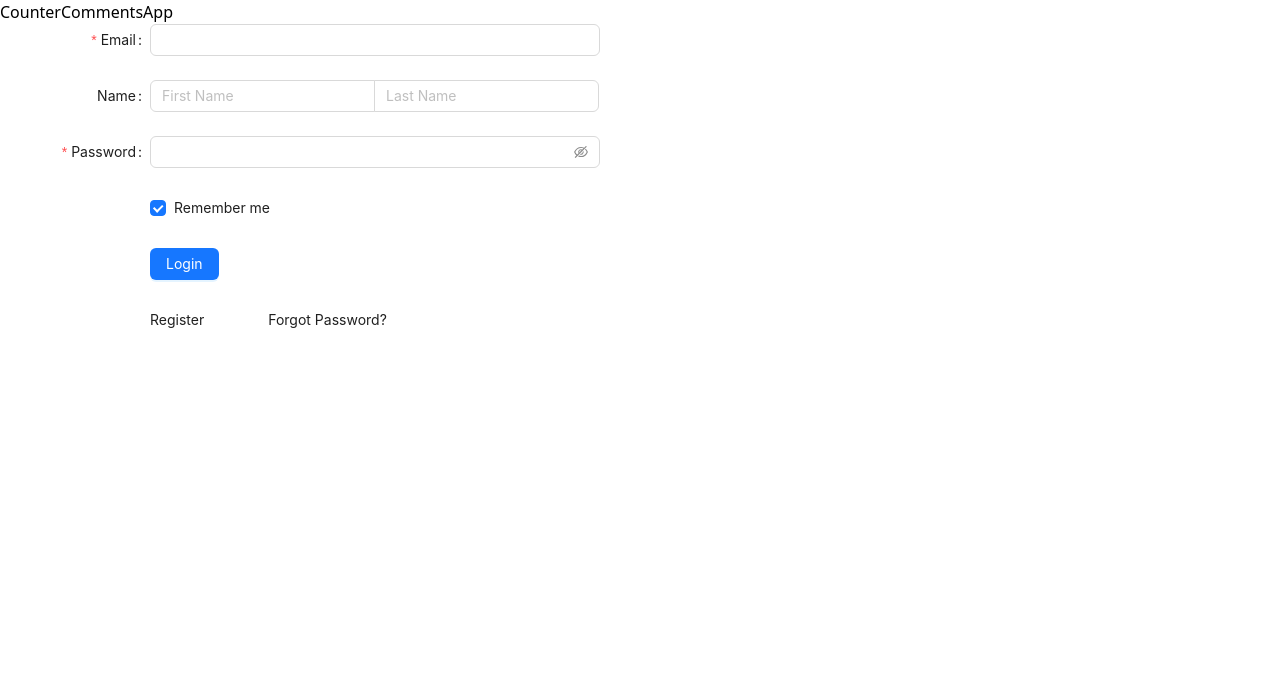
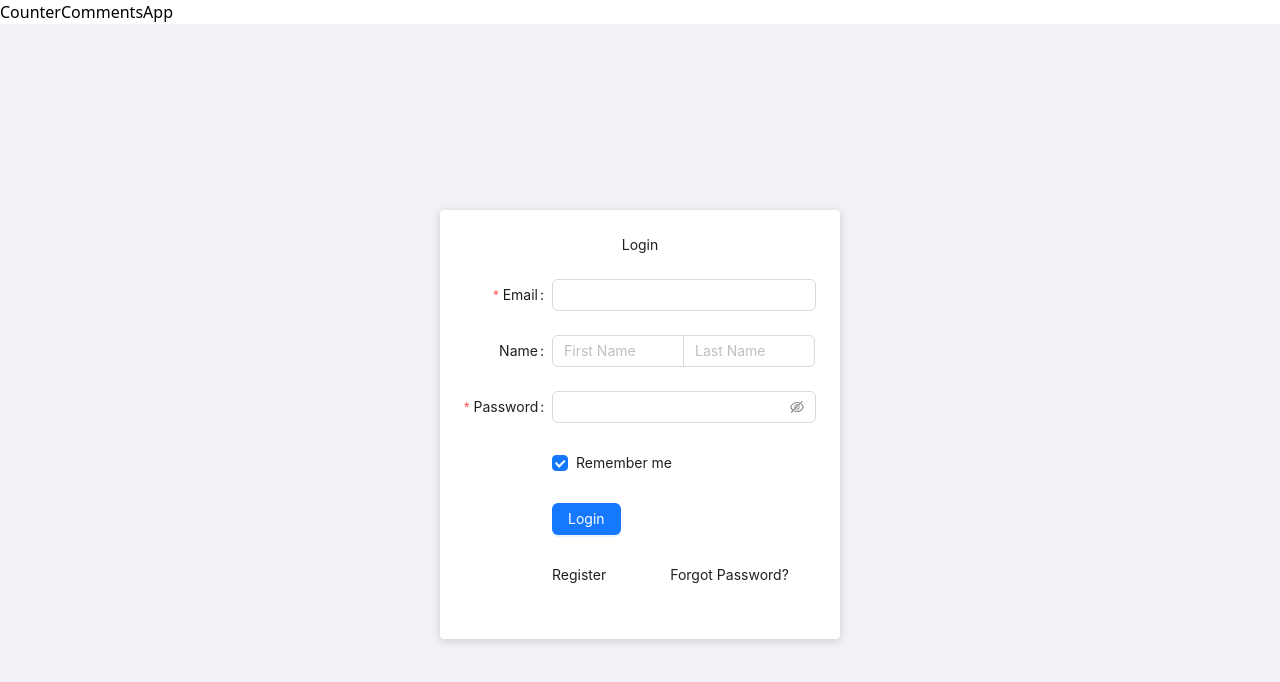
Before and after one commit to wiperi/Amadine-Frontend, a React (Create React App) app: page /nav/app in a window 1280 px wide. Shown: the top 682 px of the page. Built offline with nearby package versions, Linux system fonts and the light colour scheme.

Commit message:
feat: separate login page

```diff
--- a/src/pages/App.tsx
+++ /dev/null
@@ -1,96 +0,0 @@
-import React from 'react';
-import type { FormProps } from 'antd';
-import { Button, Checkbox, Form, Input } from 'antd';
-
-type FieldType = {
-  email?: string;
-  name?: string;
-  password?: string;
-  remember?: string;
-  firstName?: string;
-  lastName?: string;
-};
-
-const onFinish: FormProps<FieldType>['onFinish'] = (values) => {
-  console.log('Success:', values);
-};
-
-const onFinishFailed: FormProps<FieldType>['onFinishFailed'] = (errorInfo) => {
-  console.log('Failed:', errorInfo);
-};
-
-const App: React.FC = () => (
-  <Form
-    name="basic"
-    labelCol={{ span: 6 }}
-    wrapperCol={{ span: 18 }}
-    style={{ maxWidth: 600 }}
-    initialValues={{ remember: true }}
-    onFinish={onFinish}
-    onFinishFailed={onFinishFailed}
-    autoComplete="off"
-  >
-    <Form.Item<FieldType>
-      label="Email"
-      name="email"
-      rules={[
-        { required: true, message: 'Please input your email!' },
-        { type: 'email', message: 'Please enter a valid email address!' },
-      ]}
-    >
-      <Input />
-    </Form.Item>
-
-    <Form.Item<FieldType>
-      label="Name"
-    >
-      <Input.Group compact>
-        <Form.Item
-          name="firstName"
-          noStyle
-          rules={[{ required: true, message: 'Please input your first name!' }]}
-        >
-          <Input style={{ width: '50%' }} placeholder="First Name" />
-        </Form.Item>
-        <Form.Item
-          name="lastName"
-          noStyle
-          rules={[{ required: true, message: 'Please input your last name!' }]}
-        >
-          <Input style={{ width: '50%' }} placeholder="Last Name" />
-        </Form.Item>
-      </Input.Group>
-    </Form.Item>
-
-    <Form.Item<FieldType>
-      label="Password"
-      name="password"
-      rules={[{ required: true, message: 'Please input your password!' }]}
-    >
-      <Input.Password />
-    </Form.Item>
-
-    <Form.Item<FieldType>
-      name="remember"
-      valuePropName="checked"
-      wrapperCol={{ offset: 6, span: 24 }}
-    >
-      <Checkbox>Remember me</Checkbox>
-    </Form.Item>
-
-    <Form.Item wrapperCol={{ offset: 6, span: 24 }}>
-      <Button type="primary" htmlType="submit" style={{ marginRight: '2rem' }}>
-        Login
-      </Button>
-    </Form.Item>
-
-    <Form.Item wrapperCol={{ offset: 6, span: 24 }}>
-      <a style={{ marginRight: '4rem' }} href="#">
-        Register
-      </a>
-      <a href="#">Forgot Password?</a>
-    </Form.Item>
-  </Form>
-);
-
-export default App;
--- a/src/pages/DashBoard.tsx
+++ b/src/pages/DashBoard.tsx
@@ -1,5 +1,5 @@
 import { Layout, Menu, Input, Avatar, Button, ConfigProvider, theme, Modal, Card } from 'antd';
-import App from './App';
+import Login from './Login';
 import {
   HomeOutlined,
   UserOutlined,
@@ -78,18 +78,6 @@ const DashBoard: React.FC = () => {
           </Content>
         </Layout>
       </Layout>
-
-      <Modal
-        open={true}
-        footer={null}
-        closable={false}
-        centered
-        width={400}
-        styles={{ body: { padding: '12px' } }}
-      >
-
-        <App />
-      </Modal>
     </ConfigProvider>
   );
 };
--- /dev/null
+++ b/src/pages/Login.tsx
@@ -0,0 +1,112 @@
+import React from 'react';
+import type { FormProps } from 'antd';
+import { Button, Checkbox, Form, Input, Layout } from 'antd';
+import '@/styles/global.css';
+
+const { Content } = Layout;
+
+type FieldType = {
+  email?: string;
+  name?: string;
+  password?: string;
+  remember?: string;
+  firstName?: string;
+  lastName?: string;
+};
+
+const onFinish: FormProps<FieldType>['onFinish'] = (values) => {
+  console.log('Success:', values);
+};
+
+const onFinishFailed: FormProps<FieldType>['onFinishFailed'] = (errorInfo) => {
+  console.log('Failed:', errorInfo);
+};
+
+const Login: React.FC = () => (
+  <Layout style={{ minHeight: '100vh', backgroundColor: '#f0f2f5' }}>
+    <Content style={{ display: 'flex', justifyContent: 'center', alignItems: 'center' }}>
+      <div
+        style={{
+          width: 400,
+          padding: 24,
+          backgroundColor: 'white',
+          borderRadius: 4,
+          boxShadow: '0 2px 8px rgba(0, 0, 0, 0.15)',
+        }}
+      >
+        <h1 style={{ textAlign: 'center', marginBottom: 24 }}>Login</h1>
+        <Form
+          name="basic"
+          labelCol={{ span: 6 }}
+          wrapperCol={{ span: 18 }}
+          style={{ maxWidth: 600 }}
+          initialValues={{ remember: true }}
+          onFinish={onFinish}
+          onFinishFailed={onFinishFailed}
+          autoComplete="off"
+        >
+          <Form.Item<FieldType>
+            label="Email"
+            name="email"
+            rules={[
+              { required: true, message: 'Please input your email!' },
+              { type: 'email', message: 'Please enter a valid email address!' },
+            ]}
+          >
+            <Input />
+          </Form.Item>
+
+          <Form.Item<FieldType> label="Name">
+            <Input.Group compact>
+              <Form.Item
+                name="firstName"
+                noStyle
+                rules={[{ required: true, message: 'Please input your first name!' }]}
+              >
+                <Input style={{ width: '50%' }} placeholder="First Name" />
+              </Form.Item>
+              <Form.Item
+                name="lastName"
+                noStyle
+                rules={[{ required: true, message: 'Please input your last name!' }]}
+              >
+                <Input style={{ width: '50%' }} placeholder="Last Name" />
+              </Form.Item>
+            </Input.Group>
+          </Form.Item>
+
+          <Form.Item<FieldType>
+            label="Password"
+            name="password"
+            rules={[{ required: true, message: 'Please input your password!' }]}
+          >
+            <Input.Password />
+          </Form.Item>
+
+          <Form.Item<FieldType>
+            name="remember"
+            valuePropName="checked"
+            wrapperCol={{ offset: 6, span: 24 }}
+          >
+            <Checkbox>Remember me</Checkbox>
+          </Form.Item>
+
+          <Form.Item wrapperCol={{ offset: 6, span: 24 }}>
+            <Button type="primary" htmlType="submit" style={{ marginRight: '2rem' }}>
+              Login
+            </Button>
+          </Form.Item>
+
+          <Form.Item wrapperCol={{ offset: 6, span: 24 }}>
+            <a style={{ marginRight: '4rem' }} href="#">
+              Register
+            </a>
+            <a href="#">Forgot Password?</a>
+          </Form.Item>
+        </Form>
+      </div>
+    </Content>
+  </Layout>
+);
+
+export default Login;
```
Also changed, not shown: src/router.tsx (+7 -3 lines).
